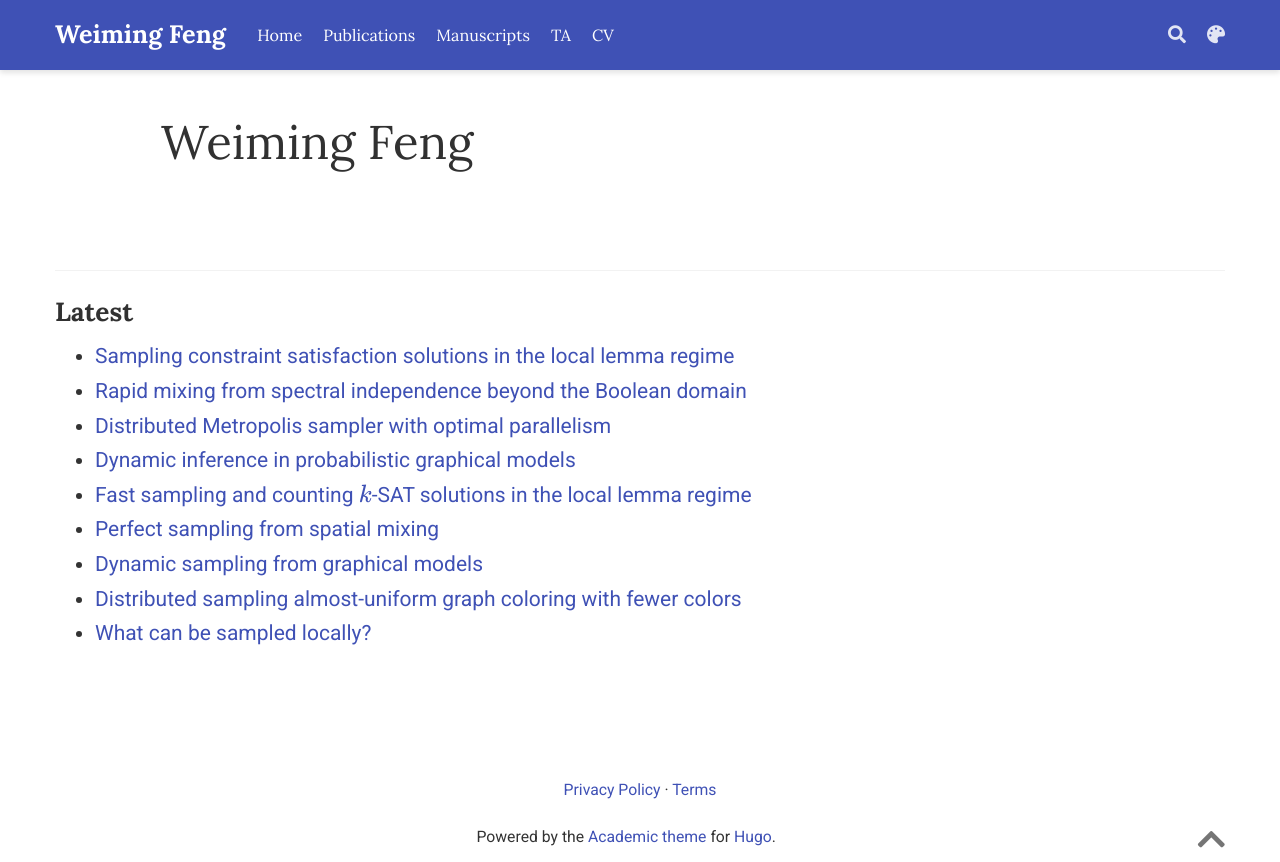
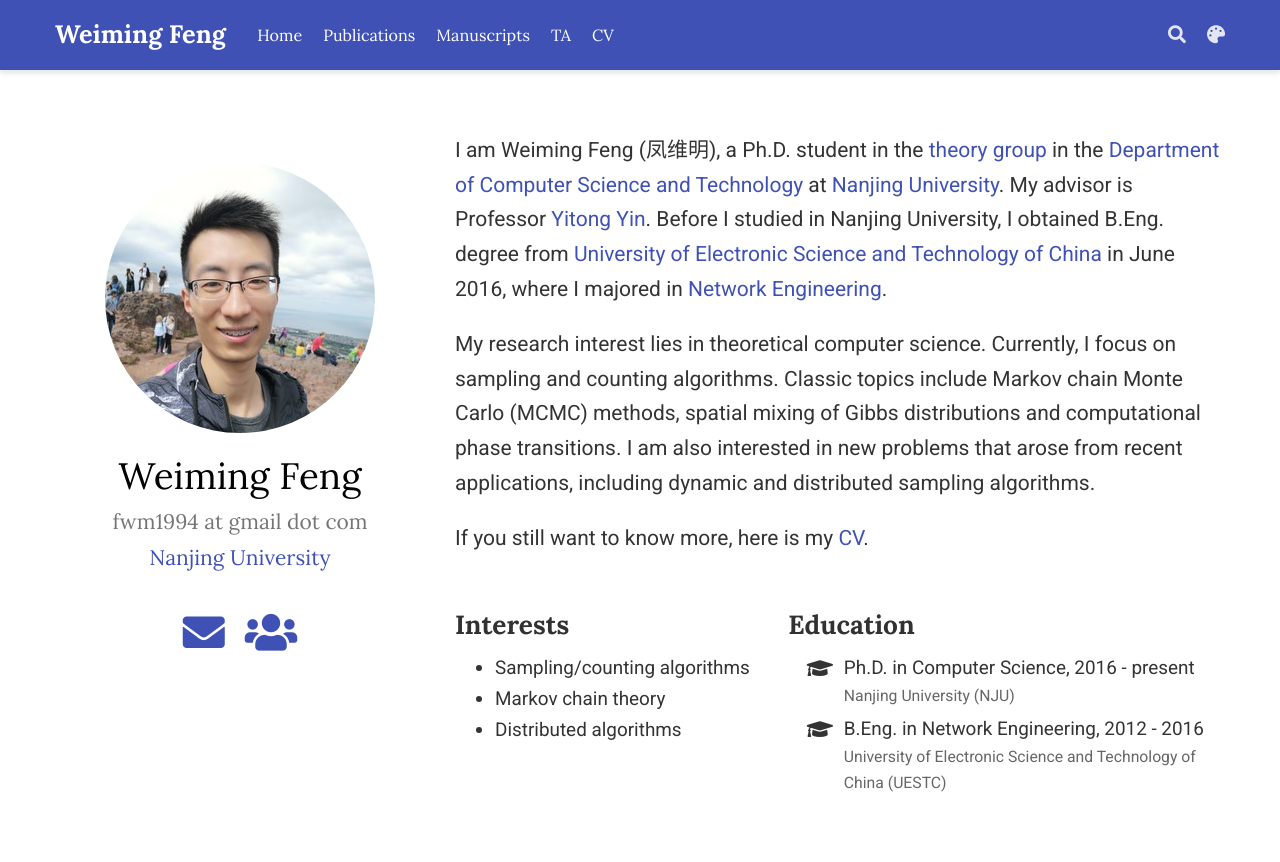
Before and after one commit to fwm94/fwm94.github.io, a plain HTML site: page author/weiming-feng/index.html in a window 1280 px wide. Shown: the top 862 px of the page. Drawn offline with nearby package versions, Linux system fonts and the light colour scheme; some packages are replaced by stand-ins of ours; some icons are missing.

Commit message:
hypercoloring.pdf

```diff
--- a/author/weiming-feng/index.html
+++ b/author/weiming-feng/index.html
@@ -240,10 +240,10 @@
   <meta property="og:site_name" content="Weiming Feng">
   <meta property="og:url" content="https://fwm94.github.io/author/weiming-feng/">
   <meta property="og:title" content="Weiming Feng | Weiming Feng">
-  <meta property="og:description" content="fwm1994 at gmail dot com"><meta property="og:image" content="https://fwm94.github.io/images/icon_hu0b7a4cb9992c9ac0e91bd28ffd38dd00_9727_512x512_fill_lanczos_center_2.png">
-  <meta property="twitter:image" content="https://fwm94.github.io/images/icon_hu0b7a4cb9992c9ac0e91bd28ffd38dd00_9727_512x512_fill_lanczos_center_2.png"><meta property="og:locale" content="en-us">
+  <meta property="og:description" content="fwm1994 at gmail dot com"><meta property="og:image" content="https://fwm94.github.io/author/weiming-feng/avatar_hu37849d196d3d2fc2bed0c74e76174450_4584684_270x270_fill_q90_lanczos_center.jpg">
+  <meta property="twitter:image" content="https://fwm94.github.io/author/weiming-feng/avatar_hu37849d196d3d2fc2bed0c74e76174450_4584684_270x270_fill_q90_lanczos_center.jpg"><meta property="og:locale" content="en-us">
 
-    <meta property="og:updated_time" content="2021-06-21T10:53:51&#43;08:00">
+
 
 
 
@@ -518,10 +518,6 @@
 
 
 
-<div class="universal-wrapper pt-3">
-  <h1>Weiming Feng</h1>
-</div>
-
 
 <section id="profile-page" class="pt-5">
   <div class="container">
@@ -531,48 +527,165 @@
 
 
 
-    <div class="article-widget content-widget-hr">
-      <h3>Latest</h3>
-      <ul>
+
+
+
+
+
+
+
+
+
+
+
+
+
+
+
+<div class="row">
+  <div class="col-12 col-lg-4">
+    <div id="profile">
+
+
+
+      <img class="avatar avatar-circle" src="/author/weiming-feng/avatar_hu37849d196d3d2fc2bed0c74e76174450_4584684_270x270_fill_q90_lanczos_center.jpg" alt="Weiming Feng">
+
+
+      <div class="portrait-title">
+        <h2>Weiming Feng</h2>
+        <h3>fwm1994 at gmail dot com</h3>
+
+
+        <h3>
+          <a href="https://www.nju.edu.cn/" target="_blank" rel="noopener">
+          <span>Nanjing University</span>
+          </a>
+        </h3>
+
+      </div>
+
+      <ul class="network-icon" aria-hidden="true">
+
+
+
+
+
+
+
+
+
 
         <li>
-          <a href="/publication/hypergraphcoloring/">Sampling constraint satisfaction solutions in the local lemma regime</a>
+          <a href="mailto:fwm1994@gmail.com" >
+            <i class="fas fa-envelope big-icon"></i>
+          </a>
         </li>
 
+
+
+
+
+
+
+
+
+
         <li>
-          <a href="/publication/mcmcmixingtime/">Rapid mixing from spectral independence beyond the Boolean domain</a>
+          <a href="https://scholar.google.com/citations?user=uh1-AvwAAAAJ&amp;hl=en" target="_blank" rel="noopener">
+            <i class="ai ai-google-scholar big-icon"></i>
+          </a>
         </li>
 
-        <li>
-          <a href="/publication/distrsimulate/">Distributed Metropolis sampler with optimal parallelism</a>
-        </li>
+
+
+
+
+
+
+
+
+
+
 
         <li>
-          <a href="/publication/dynamicinf/">Dynamic inference in probabilistic graphical models</a>
-        </li>
-
-        <li>
-          <a href="/publication/mcmcforcnf/">Fast sampling and counting $k$-SAT solutions in the local lemma regime</a>
-        </li>
-
-        <li>
-          <a href="/publication/perfectcolouring/">Perfect sampling from spatial mixing</a>
-        </li>
-
-        <li>
-          <a href="/publication/dynamicsampling/">Dynamic sampling from graphical models</a>
-        </li>
-
-        <li>
-          <a href="/publication/localcoloring/">Distributed sampling almost-uniform graph coloring with fewer colors</a>
-        </li>
-
-        <li>
-          <a href="/publication/localsampling/">What can be sampled locally?</a>
+          <a href="http://tcs.nju.edu.cn/wiki/index.php/Main_Page" target="_blank" rel="noopener">
+            <i class="fas fa-users big-icon"></i>
+          </a>
         </li>
 
       </ul>
+
     </div>
+  </div>
+  <div class="col-12 col-lg-8">
+
+
+
+
+    <p>I am Weiming Feng (凤维明), a Ph.D. student in the
+<a href="http://tcs.nju.edu.cn/" target="_blank" rel="noopener">theory group</a> in the
+<a href="https://cs.nju.edu.cn/" target="_blank" rel="noopener">Department of Computer Science and Technology</a> at
+<a href="https://www.nju.edu.cn/" target="_blank" rel="noopener">Nanjing University</a>.
+My advisor is Professor
+<a href="http://tcs.nju.edu.cn/yinyt/Yitong_Yin_homepage.html" target="_blank" rel="noopener">Yitong Yin</a>.
+Before I studied in Nanjing University, I obtained B.Eng. degree from
+<a href="https://www.uestc.edu.cn/" target="_blank" rel="noopener">University of Electronic Science and Technology of China</a> in June 2016, where I majored in
+<a href="http://www.sice.uestc.edu.cn/" target="_blank" rel="noopener">Network Engineering</a>.</p>
+<p>My research interest lies in theoretical computer science. Currently, I focus on sampling and counting algorithms. Classic topics include Markov chain Monte Carlo (MCMC) methods, spatial mixing of Gibbs distributions and computational phase transitions. I am also interested in new problems that arose from recent applications, including dynamic and distributed sampling algorithms.</p>
+<p>If you still want to know more, here is my
+<a href="files/CV.pdf">CV</a>.</p>
+
+
+    <div class="row">
+
+
+      <div class="col-md-5">
+        <h3>Interests</h3>
+        <ul class="ul-interests">
+
+          <li>Sampling/counting algorithms</li>
+
+          <li>Markov chain theory</li>
+
+          <li>Distributed algorithms</li>
+
+        </ul>
+      </div>
+
+
+
+      <div class="col-md-7">
+        <h3>Education</h3>
+        <ul class="ul-edu fa-ul">
+
+          <li>
+            <i class="fa-li fas fa-graduation-cap"></i>
+            <div class="description">
+              <p class="course">Ph.D. in Computer Science, 2016 - present</p>
+              <p class="institution">Nanjing University (NJU)</p>
+            </div>
+          </li>
+
+          <li>
+            <i class="fa-li fas fa-graduation-cap"></i>
+            <div class="description">
+              <p class="course">B.Eng. in Network Engineering, 2012 - 2016</p>
+              <p class="institution">University of Electronic Science and Technology of China (UESTC)</p>
+            </div>
+          </li>
+
+        </ul>
+      </div>
+
+
+    </div>
+  </div>
+</div>
+
+
+
+
+
 
   </div>
 </section>
```
Also changed, not shown: 1 other file.
